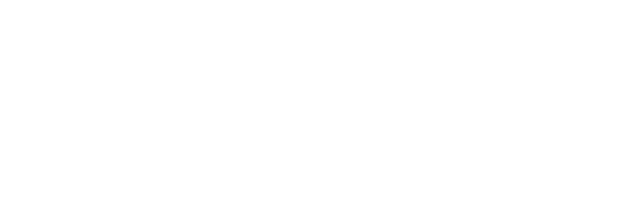
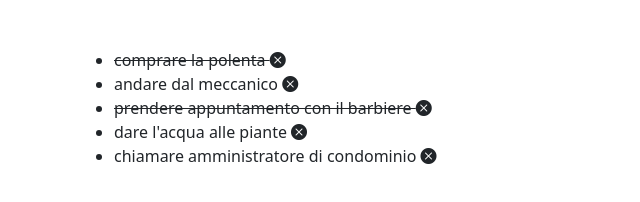
Before and after one commit to adricosmicfox/vue-todolist, a plain HTML site: page index.html in a window 1280 px wide. Shown: the whole page, without its empty margins (0-640 px from the left). Drawn offline with nearby package versions, Linux system fonts and the light colour scheme.

Commit message:
added dinamic list and icon to delete activities

```diff
--- a/css/style.css
+++ b/css/style.css
@@ -0,0 +1,3 @@
+.strikeText {
+    text-decoration: line-through;
+}
--- a/index.html
+++ b/index.html
@@ -16,8 +16,13 @@
 
 <body>
     <div id="app">
-        <div class="container">
+        <div class="container mt-5">
 
+            <ul>
+                <li v-for="(element, i) in activities" :class="(element.done === true) ? 'strikeText' : '' ">
+                    {{activities[i].text}} <i class="bi bi-x-circle-fill" @click="deleteTask(i)"></i>
+                </li>
+            </ul>
 
 
 
--- a/js/script.js
+++ b/js/script.js
@@ -18,9 +18,10 @@
 const app = new Vue({
     el: "#app",
     data: {
+        index: 0,
         activities: [
             {
-                text: "comprare il latte",
+                text: "comprare la polenta",
                 done: true,
             },
 
@@ -30,7 +31,7 @@ const app = new Vue({
             },
 
             {
-                text: "prendere appuntamento con barbiere",
+                text: "prendere appuntamento con il barbiere",
                 done: true,
             },
 
@@ -45,6 +46,12 @@ const app = new Vue({
             },
 
         ]
+    },
+    methods: {
+        deleteTask: function (i) {
+            this.activities.splice(i, 1)
+        }
     }
 
+
 })
```
